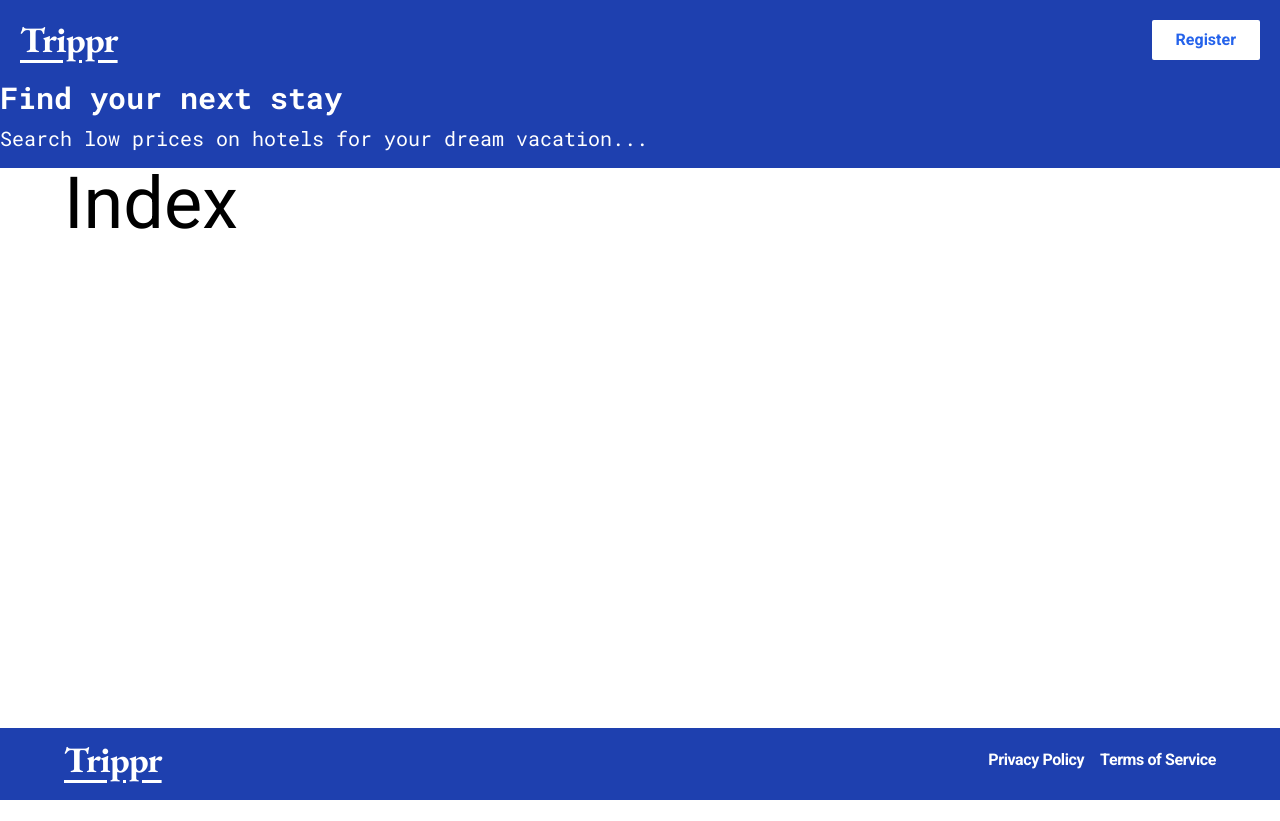
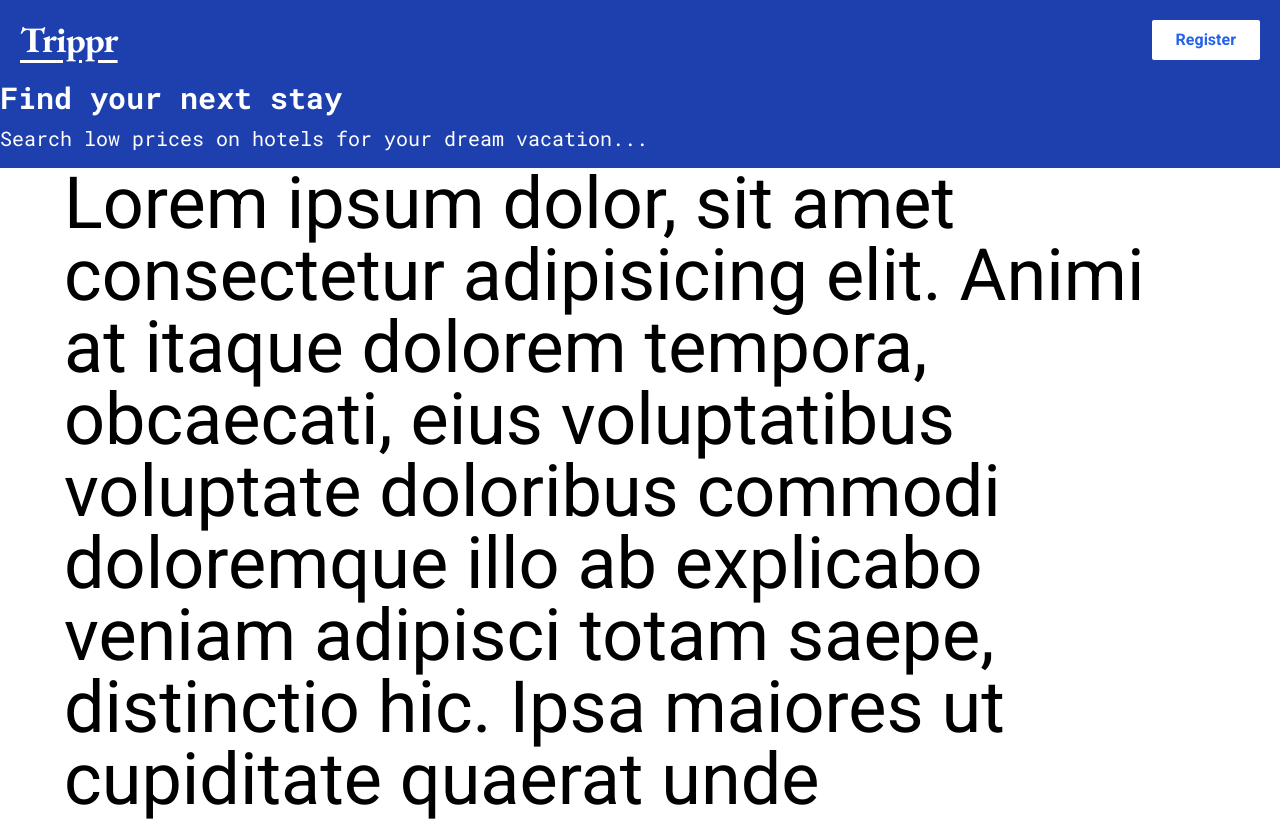
Before and after one commit to ksmcod/booking_app-client, a React (Vite) app: page / in a window 1280 px wide. Shown: the top 821 px of the page. Before the commit the page ends 800 px from the top, so only its background shows below. Built offline with nearby package versions, Linux system fonts and the light colour scheme; no server answers.

Commit message:
changed bg-color of index.html file to hide annoying overscroll

```diff
--- a/index.html
+++ b/index.html
@@ -29,7 +29,7 @@
 
     <title>Vite + React + TS</title>
   </head>
-  <body>
+  <body class="bg-blue-800">
     <div id="root"></div>
     <script type="module" src="/src/main.tsx"></script>
   </body>
--- a/src/App.tsx
+++ b/src/App.tsx
@@ -7,6 +7,7 @@ import {
 import Layout from "./layouts/Layout";
 import Register from "./pages/Register";
 import Index from "./pages/Index";
+import Login from "./pages/Login";
 
 export default function App() {
   const router = createBrowserRouter(
@@ -14,6 +15,7 @@ export default function App() {
       <Route path="/" element={<Layout />}>
         <Route index element={<Index />} />
         <Route path="register" element={<Register />} />
+        <Route path="login" element={<Login />} />
         <Route path="search" element={<p>Search page</p>} />
       </Route>
     )
--- a/src/layouts/Layout.tsx
+++ b/src/layouts/Layout.tsx
@@ -75,7 +75,7 @@ export default function Layout() {
 
   return (
     !isLoading && (
-      <div className="flex flex-col min-h-screen justify-between roboto relative">
+      <div className="flex flex-col min-h-screen justify-between roboto relative bg-white">
         {/* <Header /> */}
         <div className="">
           <Header />
--- a/src/pages/Index.tsx
+++ b/src/pages/Index.tsx
@@ -1,3 +1,18 @@
 export default function Index() {
-  return <div className="text-7xl font-bl">Index</div>;
+  return (
+    <div className="text-7xl font-bl">
+      Lorem ipsum dolor, sit amet consectetur adipisicing elit. Animi at itaque
+      dolorem tempora, obcaecati, eius voluptatibus voluptate doloribus commodi
+      doloremque illo ab explicabo veniam adipisci totam saepe, distinctio hic.
+      Ipsa maiores ut cupiditate quaerat unde consequuntur exercitationem, rerum
+      doloremque laboriosam nihil modi nemo neque saepe totam provident
+      voluptate sapiente perferendis nulla eaque? Impedit blanditiis
+      reprehenderit libero nobis repellat sunt maxime vel adipisci quidem
+      tempora? Optio in beatae qui repellat asperiores culpa tempora delectus
+      perspiciatis repellendus aperiam aliquam placeat, officia fugit molestias
+      ea animi, voluptatum exercitationem quibusdam. Unde ducimus nemo expedita
+      pariatur ad totam adipisci optio cumque, ipsum veniam sapiente
+      perspiciatis?
+    </div>
+  );
 }
--- a/src/pages/Register.tsx
+++ b/src/pages/Register.tsx
@@ -195,7 +195,7 @@ export default function Register() {
           </button>
 
           <span className="text-sm text-neutral-500">
-            Already have an account?{" "}
+            Already have an account?
             <Link to={"/login"} className="hover:underline">
               Login
             </Link>
```
